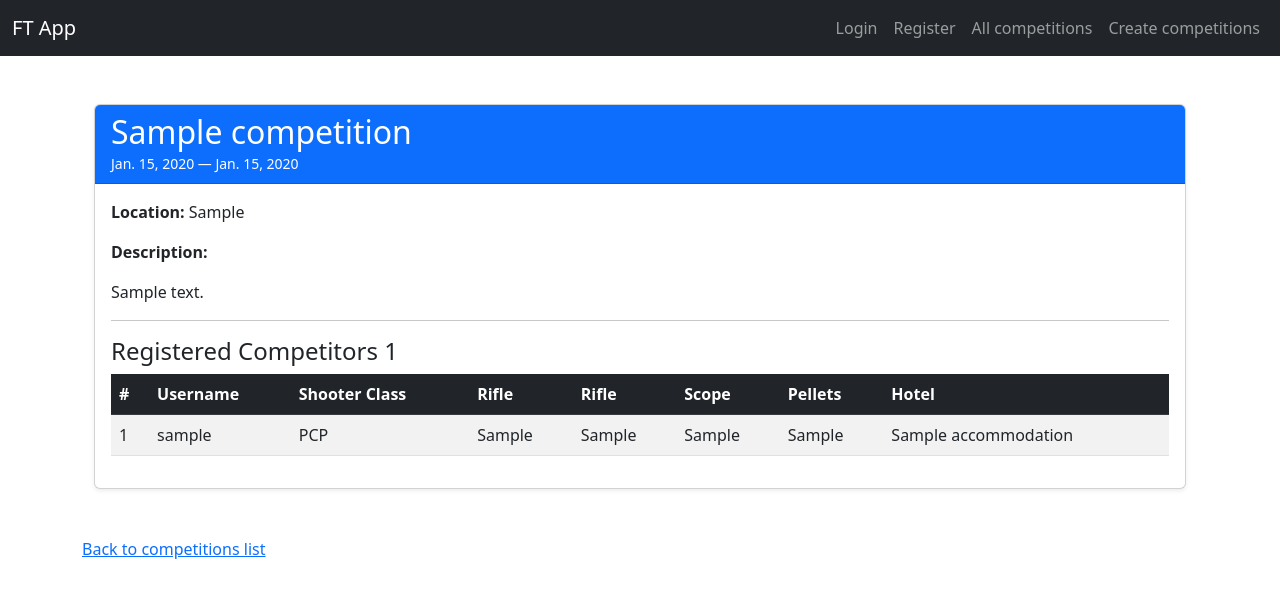
After one commit to papazoff06/field_target, a Django app: page /competitions/1/details in a window 1280 px wide. The commit adds this page. Shown: the top 598 px of the page. Run offline with Django 5.2, Linux system fonts and the light colour scheme; tables that the repository leaves empty hold one stand-in row (values such as "Sample post").

Commit message:
added some competitions functionality

```diff
--- a/field_target/competitions/models.py
+++ b/field_target/competitions/models.py
@@ -6,7 +6,8 @@ from field_target.accounts.models import UserProfile
 
 class Competition(models.Model):
     name = models.CharField(max_length=100)
-    date = models.DateField()
+    start_date = models.DateField()
+    end_date = models.DateField()
     location = models.CharField(max_length=200)
     description = models.TextField()
 
--- a/field_target/competitions/urls.py
+++ b/field_target/competitions/urls.py
@@ -1,3 +1,10 @@
+from django.urls import path
+from field_target.competitions import views
+from field_target.competitions.views import CompetitionDetailView, CompetitionRegisterView
+
 urlpatterns = [
-
+    path('create/', views.CompetitionCreateView.as_view(), name='competition-create'),
+    path('all-competitions/', views.ShowAllCompetitionsView.as_view(), name='all-competitions'),
+    path('<int:pk>/details', CompetitionDetailView.as_view(), name='competition-details'),
+    path('<int:pk>/register/', CompetitionRegisterView.as_view(), name='competition-register' ),
 ]
--- a/field_target/competitions/views.py
+++ b/field_target/competitions/views.py
@@ -1,3 +1,66 @@
-from django.shortcuts import render
+from django.shortcuts import render, get_object_or_404
+from django.urls import reverse_lazy
+from django.views.generic import CreateView, ListView, DetailView
+
+from field_target.accounts.models import UserProfile
+from field_target.competitions.forms import CompetitionForm, CompetitionRegistrationForm
+from field_target.competitions.models import Competition, Registration
+
 
 # Create your views here.
+class CompetitionCreateView(CreateView):
+    model = Competition
+    form_class = CompetitionForm
+    template_name = 'competitions/competition-create.html'
+    success_url = reverse_lazy('home')
+
+class ShowAllCompetitionsView(ListView):
+    model = Competition
+    template_name = 'competitions/all-competitions.html'
+    context_object_name = 'competitions'
+    ordering = ['start_date']
+
+
+class CompetitionDetailView(DetailView):
+    model = Competition
+    template_name = 'competitions/competition-details.html'
+    context_object_name = 'competition'
+
+
+    def get_context_data(self, **kwargs):
+        context = super().get_context_data(**kwargs)
+        competition = self.get_object()
+        user = self.request.user
+        context['competitors'] = Registration.objects.filter(competition=competition)
+
+        if user.is_authenticated:
+            context['is_registered'] = Registration.objects.filter(
+                competition=competition,
+                shooter=user.userprofile
+            ).exists()
+        else:
+            context['is_registered'] = False
+        return context
+
+class CompetitionRegisterView(CreateView):
+    model = Registration
+    fields = ['accommodation']  # Only ask the user for accommodation if needed
+    template_name = 'competitions/competition-register.html'
+
+    def get_context_data(self, **kwargs):
+        context = super().get_context_data(**kwargs)
+        context['competition'] = self.competition
+        return context
+
+    def dispatch(self, request, *args, **kwargs):
+        self.competition = get_object_or_404(Competition, pk=self.kwargs['pk'])
+        return super().dispatch(request, *args, **kwargs)
+
+    def form_valid(self, form):
+        user_profile = get_object_or_404(UserProfile, user=self.request.user)
+        form.instance.shooter = user_profile
+        form.instance.competition = self.competition
+        return super().form_valid(form)
+
+    def get_success_url(self):
+        return reverse_lazy('competition-details', kwargs={'pk': self.competition.pk})
--- a/templates/base.html
+++ b/templates/base.html
@@ -22,7 +22,10 @@
                     <li class="nav-item"><a class="nav-link" href="{% url 'login' %}">Login</a></li>
                     <li class="nav-item"><a class="nav-link" href="{% url 'register' %}">Register</a></li>
                 {% endif %}
-                <li class="nav-item"><a class="nav-link" href="#">Competitions</a></li>
+                <li class="nav-item"><a class="nav-link" href="{% url 'all-competitions' %}">All competitions</a></li>
+{#                {% if user.is_staff %}#}
+                    <li class="nav-item"><a class="nav-link" href="{% url 'competition-create' %}">Create competitions</a></li>
+{#                {% endif %}#}
             </ul>
         </div>
     </div>
--- /dev/null
+++ b/templates/competitions/competition-details.html
@@ -0,0 +1,63 @@
+{% extends 'base.html' %}
+
+{% block content %}
+<div class="container my-5">
+    <div class="card shadow-sm">
+        <div class="card-header bg-primary text-white">
+            <h2 class="mb-0">{{ competition.name }}</h2>
+            <small>{{ competition.start_date }} — {{ competition.end_date }}</small>
+        </div>
+        <div class="card-body">
+            <p><strong>Location:</strong> {{ competition.location }}</p>
+            <p><strong>Description:</strong></p>
+            <p>{{ competition.description }}</p>
+
+            <hr>
+
+            <h4>Registered Competitors {{ competitors.count }}</h4>
+
+            {% if competitors %}
+                <div class="table-responsive">
+                    <table class="table table-striped align-middle">
+                        <thead class="table-dark">
+                            <tr>
+                                <th>#</th>
+                                <th>Username</th>
+                                <th>Shooter Class</th>
+                                <th>Rifle</th>
+                                <th>Rifle</th>
+                                <th>Scope</th>
+                                <th>Pellets</th>
+                                <th>Hotel</th>
+                            </tr>
+                        </thead>
+                        <tbody>
+                            {% for reg in competitors %}
+                            <tr>
+                                <td>{{ forloop.counter }}</td>
+                                <td>{{ reg.shooter.user.username }}</td>
+                                <td>{{ reg.shooter.shooter_class }}</td>
+                                <td>{{ reg.shooter.rifle }}</td>
+                                <td>{{ reg.shooter.scope }}</td>
+                                <td>{{ reg.shooter.pellets }}</td>
+                                <td>{{ reg.shooter.country }}</td>
+                                <td>{{ reg.accommodation }}</td>
+                            </tr>
+                            {% endfor %}
+                        </tbody>
+                    </table>
+                </div>
+
+            {% else %}
+                <p>No competitors registered yet.</p>
+            {% endif %}
+        </div>
+    </div>
+    <div>
+            {% if user.is_authenticated and not is_registered%}
+                <a href="{% url 'competition-register' competition.pk %}" class="btn btn-success mb-3">Register</a>
+            {% endif %}
+        </div>
+</div>
+    <a href="{% url 'all-competitions' %}">Back to competitions list</a>
+{% endblock %}
--- a/templates/home.html
+++ b/templates/home.html
@@ -3,5 +3,5 @@
 {% block content %}
 <h1>Welcome to Field Target Competitions</h1>
 <p>This is a public landing page. View upcoming competitions or register to participate.</p>
-<a class="btn btn-primary" href="#">View Competitions</a>
+<a class="btn btn-primary" href="{% url 'all-competitions' %}">View Competitions</a>
 {% endblock %}
```
Also changed, not shown: field_target/competitions/forms.py (+19 -3 lines), templates/competitions/all-competitions.html (added, +31 -0 lines), templates/competitions/competition-create.html (added, +16 -0 lines), templates/competitions/competition-register.html (added, +14 -0 lines), field_target/competitions/migrations/0002_rename_date_competition_end_date_and_more.py (added).
